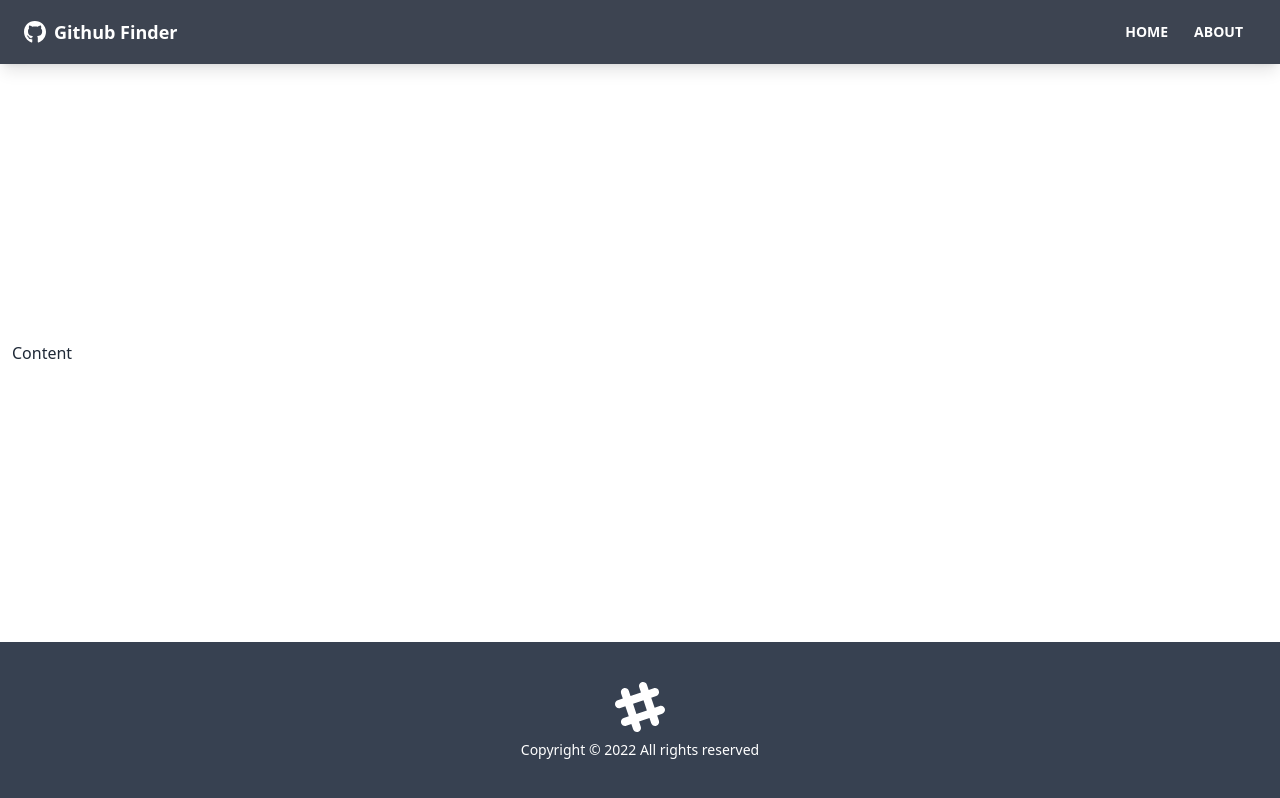
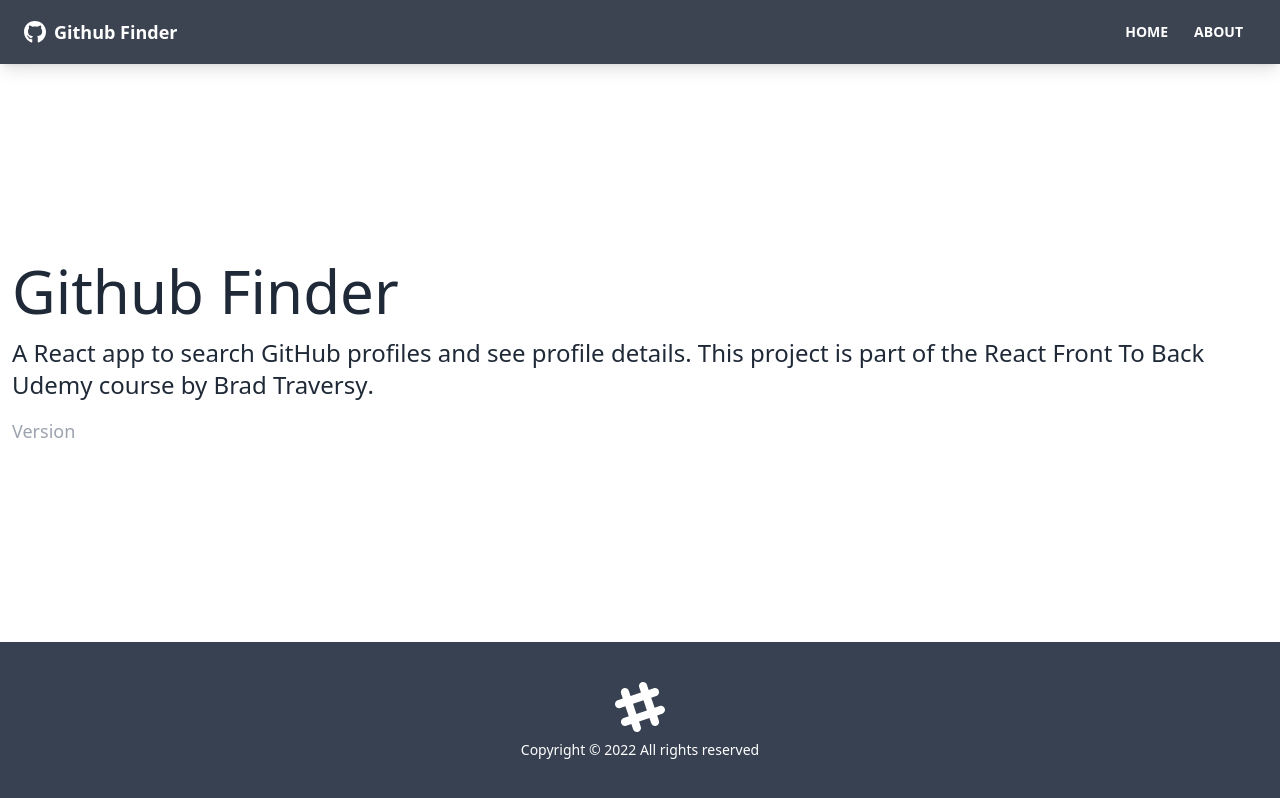
Before and after one commit to miquelespinosa2/github-finder, a React (Create React App) app: page /about in a window 1280 px wide. Built offline with nearby package versions, Linux system fonts and the light colour scheme.

Commit message:
finished section 8 - the frontend

```diff
--- a/src/App.js
+++ b/src/App.js
@@ -1,4 +1,7 @@
-import {BrowserRouter as Router, Route} from 'react-router-dom'
+import {BrowserRouter as Router, Route, Routes} from 'react-router-dom'
+import Home from './pages/Home';
+import About from './pages/About';
+import NotFound from './pages/NotFound';
 import Navbar from './components/layout/Navbar';
 import Footer  from './components/layout/Footer';
 
@@ -9,7 +12,13 @@
         <Navbar />
 
         <main className='container mx-auto px-3 pb-12'>
-          Content
+          <Routes>
+            <Route path='/' element={<Home /> } />
+            <Route path='/about' element={<About /> } />
+            <Route path='/notfound' element={<NotFound /> } />
+            <Route path='/*' element={<NotFound /> } />
+
+          </Routes>
         </main>
 
         <Footer />
--- /dev/null
+++ b/src/pages/About.jsx
@@ -0,0 +1,25 @@
+function About() {
+  return (
+    <>
+      <h1 className='text-6xl mb-4'>Github Finder</h1>
+      <p className='mb-4 text-2xl font-light'>
+        A React app to search GitHub profiles and see profile details. This
+        project is part of the
+        <a href='https://www.udemy.com/course/modern-react-front-to-back/'>
+          {' '}
+          React Front To Back
+        </a>{' '}
+        Udemy course by
+        <strong>
+          <a href='https://traversymedia.com'> Brad Traversy</a>
+        </strong>
+        .
+      </p>
+      <p className='text-lg text-gray-400'>
+        Version <span className='text-white'>1.0.0</span>
+      </p>
+    </>
+  )
+}
+
+export default About
--- /dev/null
+++ b/src/pages/Home.jsx
@@ -0,0 +1,11 @@
+import React from 'react'
+
+function Home() {
+  return (
+    <div>
+      <h1 className="text-6xl">Welcome</h1>
+    </div>
+  )
+}
+
+export default Home
--- /dev/null
+++ b/src/pages/NotFound.jsx
@@ -0,0 +1,24 @@
+import React from 'react'
+import {FaHome} from 'react-icons/fa'
+import {Link} from 'react-router-dom'
+
+function NotFound() {
+  return (
+    <div className='hero'>
+      <div className="text-center hero-content">
+        <div className="max-w-lg">
+          <h1 className="text-8xl font-bold mb-8">
+            Oops
+          </h1>
+          <p className="text-5xl mb-8">404 - Page not found</p>
+          <Link to='/' className='btn btn-primary btn-lg'>
+            <FaHome className='mr-2'/>
+            Back to Home
+          </Link>
+        </div>
+      </div>
+    </div>
+  )
+}
+
+export default NotFound
```
